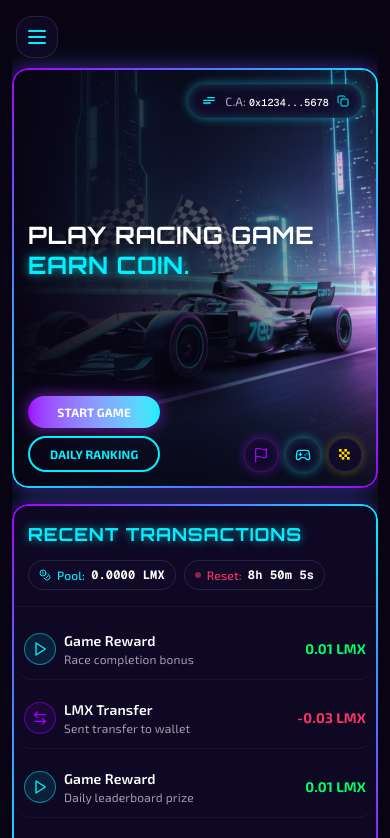
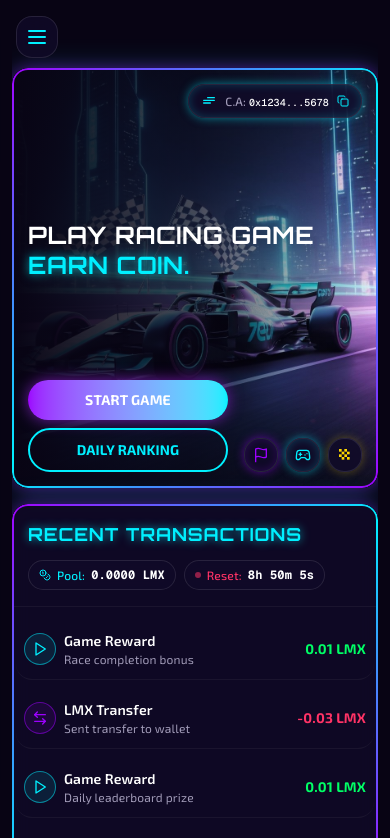
Before and after one commit to blaixs-max/v0-lumexia-landing-page-V0, a Next.js app: page / in a window 390 px wide. Shown: the top 838 px of the page. Built offline with nearby package versions, Linux system fonts and the light colour scheme; no server answers; the database is empty.

Commit message:
style: update button layout in hero section
Enlarge and reposition mobile buttons with wider, larger padding, and text.

```diff
--- a/components/dashboard-hero.tsx
+++ b/components/dashboard-hero.tsx
@@ -54,25 +54,25 @@ export function DashboardHero() {
       </div>
 
       {/* Bottom Section - Buttons on left, Icons on right (Mobile) / Icons only on desktop */}
-      <div className="absolute bottom-4 left-4 right-4 md:bottom-6 md:left-auto md:right-6 z-20 flex items-end justify-between md:justify-end gap-3">
+      <div className="absolute bottom-4 left-4 right-4 md:bottom-6 md:left-auto md:right-6 z-20 flex items-end justify-between md:justify-end gap-2">
         {/* Mobile Buttons - Only visible on mobile */}
-        <div className="flex flex-col gap-2 md:hidden">
+        <div className="flex flex-col gap-2 md:hidden flex-1 max-w-[200px]">
           <button
             onClick={handleStartGame}
-            className="bg-gradient-to-r from-[#9d00ff] to-[#00f0ff] text-white font-bold py-2 px-5 rounded-full shadow-[0_0_15px_rgba(176,38,255,0.6)] text-xs"
+            className="w-full bg-gradient-to-r from-[#9d00ff] to-[#00f0ff] text-white font-bold py-2.5 px-6 rounded-full shadow-[0_0_15px_rgba(176,38,255,0.6)] text-sm"
           >
             START GAME
           </button>
           <button
             onClick={handleExploreGames}
-            className="bg-transparent text-[#00f0ff] font-bold py-2 px-5 rounded-full border-2 border-[#00f0ff] text-xs"
+            className="w-full bg-transparent text-[#00f0ff] font-bold py-2.5 px-6 rounded-full border-2 border-[#00f0ff] text-sm"
           >
             DAILY RANKING
           </button>
         </div>
 
         {/* Gaming Icons */}
-        <div className="flex items-center gap-2 md:gap-3">
+        <div className="flex items-center gap-2 md:gap-3 flex-shrink-0">
           {/* Racing Flag Icon */}
           <div className="glass-panel p-2 md:p-2.5 rounded-lg border border-[#9d00ff]/30 shadow-neon-purple">
             <Flag className="w-4 h-4 md:w-5 md:h-5 text-[#9d00ff]" />
```
